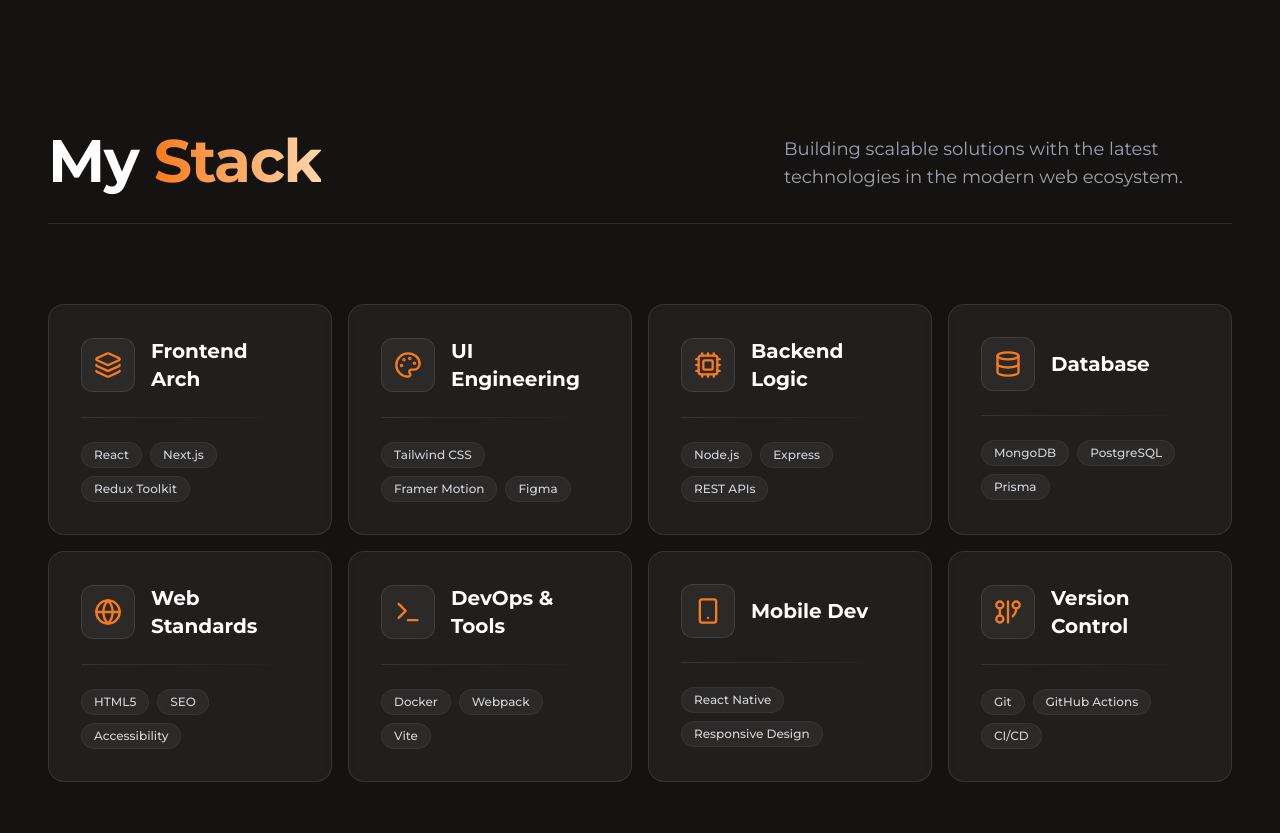
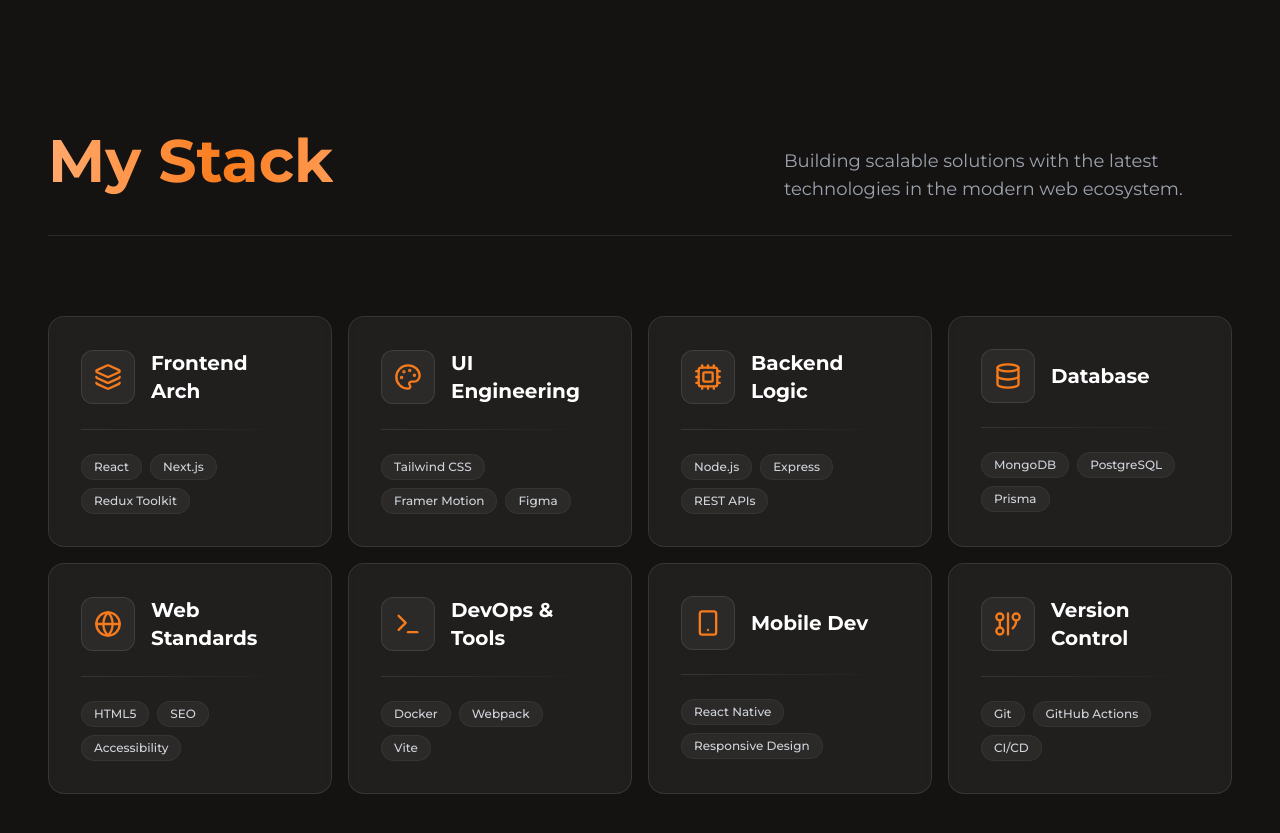
Before and after one commit to KamelMesbahi13/portfolio, a React (Vite) app: page / in a window 1280 px wide. Shown: the part 4560-5393 px from the top of the page. Built offline with nearby package versions, Linux system fonts and the light colour scheme.

Commit message:
adding tech section

```diff
--- a/src/Components/Home/Technologies/Technologies.jsx
+++ b/src/Components/Home/Technologies/Technologies.jsx
@@ -12,7 +12,6 @@ import {
   GitGraph,
 } from "lucide-react";
 
-// --- Data Configuration ---
 const skills = [
   {
     name: "Frontend Arch",
@@ -66,12 +65,7 @@ const Skills = () => {
             whileInView={{ opacity: 1, x: 0 }}
             viewport={{ once: true }}
           >
-            <h2 className="text-5xl font-bold tracking-tight text-white md:text-6xl">
-              My{" "}
-              <span className="text-transparent bg-clip-text bg-gradient-to-r from-[#F87B1B] to-orange-200">
-                Stack
-              </span>
-            </h2>
+            <h1>My Stack</h1>
           </motion.div>
 
           <motion.p
```
